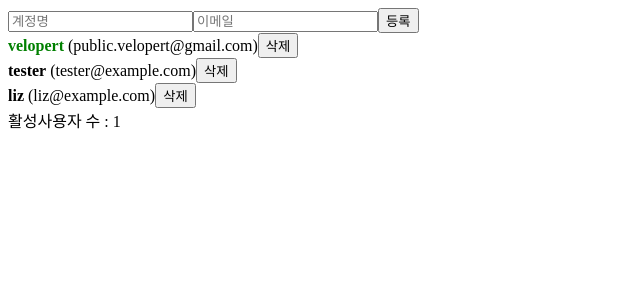
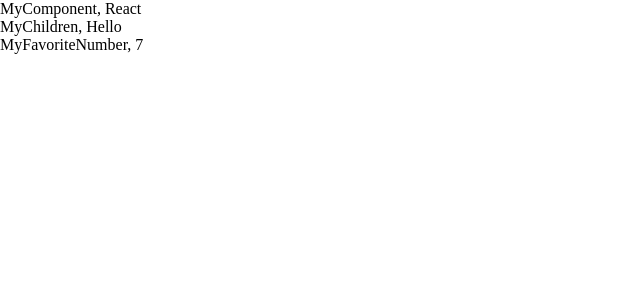
Before and after one commit to JwaSangHeon/react-basic, a React (Create React App) app: page / in a window 1280 px wide. Shown: the top 300 px of the page, without its empty margins (0-640 px from the left). Built offline with nearby package versions, Linux system fonts and the light colour scheme.

Commit message:
props의 이해(defaultProps,propTypes), 함수형, 클래스형 컴포넌트의 차이

```diff
--- a/package.json
+++ b/package.json
@@ -6,6 +6,7 @@
     "@testing-library/jest-dom": "^5.16.3",
     "@testing-library/react": "^12.1.4",
     "@testing-library/user-event": "^13.5.0",
+    "immer": "^9.0.12",
     "react": "^18.0.0",
     "react-dom": "^18.0.0",
     "react-scripts": "5.0.0",
--- /dev/null
+++ b/src/App.css
@@ -0,0 +1,10 @@
+* {
+  margin: 0;
+}
+.react {
+  background-color: black;
+  color: aqua;
+  font-size: 48px;
+  font-weight: bold;
+  padding: 16px;
+}
--- a/src/App.js
+++ b/src/App.js
@@ -1,99 +1,20 @@
-import { useCallback, useMemo, useRef, useState } from 'react';
-import CreateUser from './CreateUser';
-import UserList from './UserList';
-import Counter from './Counter';
-import './styles.css';
+import './App.css';
+import MyComponent from './MyComponent';
 
-//useCallback - useMemo와 비슷, useMemo는 특정 결과값을 재사용 할때 사용, useCallback은 특정 함수를 새로 만들지 않고 사용하고 싶을 때, 사용.
-//선언한 함수들은 컴포넌트가 리렌더링 될 때 마다 새로 만들어진다. 많은 리소스를 차지하는 작업은 아니지만 함수를 필요할때만 만들고 재사용하는 것은 중요하다.
+const App = () => {
+  return (
+    <MyComponent name="React" myFavoriteNumber={7}>
+      Hello
+    </MyComponent>
+  );
+};
 
-function CountActiveUsers(users) {
-  console.log('활성 사용자 수를 세는중...');
-  return users.filter((user) => user.active).length;
-}
-
-function App() {
-  const [inputs, setInputs] = useState({
-    username: '',
-    email: '',
-  });
-  const { username, email } = inputs;
-
-  const onChange = useCallback((e) => {
-    const { name, value } = e.target;
-    setInputs({
-      ...inputs,
-      [name]: value,
-    });
-  }, []);
-
-  const [users, setUsers] = useState([
-    {
-      id: 1,
-      username: 'Heon',
-      email: 'Heon@naver.com',
-      active: true,
-    },
-    {
-      id: 2,
-      username: 'Joon',
-      email: 'Joon@naver.com',
-      active: false,
-    },
-    {
-      id: 3,
-      username: 'Miky',
-      email: 'Miky@naver.com',
-      active: false,
-    },
-  ]);
-  const nextId = useRef(4);
-
-  const onCreate = useCallback(() => {
-    const user = {
-      id: nextId.current,
-      username,
-      email,
-    };
-    setUsers([...users, user]);
-
-    // concat 사용시
-    // setUsers(users.concat(user));
-
-    setInputs({
-      username: '',
-      email: '',
-    });
-    nextId.current += 1;
-  }, [username, email]);
-
-  const onRemove = useCallback((id) => {
-    // user.id 가 파라미터로 일치하지 않는 원소만 추출해서 새로운 배열을 만듦
-    // = user.id 가 id 인것을 제거함
-    setUsers(users.filter((user) => user.id !== id));
-  }, []);
-  const onToggle = useCallback((id) => {
-    setUsers(
-      users.map((user) =>
-        user.id === id ? { ...user, active: !user.active } : user,
-      ),
-    );
-  }, []);
-  const count = useMemo(() => CountActiveUsers(users), [users]);
-  // users변화가 있을 때만 활성 사용자를 세야한다. 그래서 useMemo를 활용하여 이전에 계산한 값을 재사용한다(Memo => 'memoized의 준말')
-  return (
-    <div className="App">
-      <CreateUser
-        username={username}
-        email={email}
-        onChange={onChange}
-        onCreate={onCreate}
-      />
-      <UserList users={users} onRemove={onRemove} onToggle={onToggle} />
-      <div>활성사용자 수 : {count}</div>
-      <Counter />
-    </div>
-  );
-}
+// class형 component
+// class App extends Component {
+//   render() {
+//     const name = 'React';
+//     return <div className="react">{name}</div>;
+//   }
+// }
 
 export default App;
--- /dev/null
+++ b/src/MyComponent.js
@@ -0,0 +1,39 @@
+import React, { Component } from 'react';
+import PropTypes from 'prop-types';
+
+// const MyComponent = ({ name, children, myFavoriteNumber }) => {
+//   return (
+//     <>
+//       MyComponent, {name}
+//       <br />
+//       MyChildren, {children}
+//       <br />
+//       MyFavoriteNumber, {myFavoriteNumber}
+//     </>
+//   );
+// };
+
+class MyComponent extends Component {
+  render() {
+    const { name, children, myFavoriteNumber } = this.props;
+    return (
+      <>
+        MyComponent, {name}
+        <br />
+        MyChildren, {children}
+        <br />
+        MyFavoriteNumber, {myFavoriteNumber}
+      </>
+    );
+  }
+}
+
+MyComponent.defaultProps = {
+  name: 'basic',
+};
+MyComponent.propTypes = {
+  name: PropTypes.string,
+  myFavoriteNumber: PropTypes.number.isRequired,
+};
+
+export default MyComponent;
--- a/src/index.js
+++ b/src/index.js
@@ -1,7 +1,6 @@
 import React from 'react';
 import ReactDOM from 'react-dom/client';
 import App from './App';
-import AppVer2 from './AppVer2';
 
 const root = ReactDOM.createRoot(document.getElementById('root'));
-root.render(<AppVer2 />);
+root.render(<App />);
--- /dev/null
+++ b/src/practice/hooks/App.js
@@ -0,0 +1,100 @@
+import { useCallback, useMemo, useRef, useState } from 'react';
+import CreateUser from './CreateUser';
+import UserList from './UserList';
+import Counter from './Counter';
+import './styles.css';
+import produce from 'immer';
+
+//useCallback - useMemo와 비슷, useMemo는 특정 결과값을 재사용 할때 사용, useCallback은 특정 함수를 새로 만들지 않고 사용하고 싶을 때, 사용.
+//선언한 함수들은 컴포넌트가 리렌더링 될 때 마다 새로 만들어진다. 많은 리소스를 차지하는 작업은 아니지만 함수를 필요할때만 만들고 재사용하는 것은 중요하다.
+
+function CountActiveUsers(users) {
+  console.log('활성 사용자 수를 세는중...');
+  return users.filter((user) => user.active).length;
+}
+
+function App() {
+  const [inputs, setInputs] = useState({
+    username: '',
+    email: '',
+  });
+  const { username, email } = inputs;
+
+  const onChange = useCallback((e) => {
+    const { name, value } = e.target;
+    setInputs({
+      ...inputs,
+      [name]: value,
+    });
+  }, []);
+
+  const [users, setUsers] = useState([
+    {
+      id: 1,
+      username: 'Heon',
+      email: 'Heon@naver.com',
+      active: true,
+    },
+    {
+      id: 2,
+      username: 'Joon',
+      email: 'Joon@naver.com',
+      active: false,
+    },
+    {
+      id: 3,
+      username: 'Miky',
+      email: 'Miky@naver.com',
+      active: false,
+    },
+  ]);
+
+  const nextId = useRef(4);
+  const onCreate = useCallback(() => {
+    const user = {
+      id: nextId.current,
+      username,
+      email,
+    };
+    setUsers([...users, user]);
+
+    // concat 사용시
+    // setUsers(users.concat(user));
+
+    setInputs({
+      username: '',
+      email: '',
+    });
+    nextId.current += 1;
+  }, [username, email]);
+
+  const onRemove = useCallback((id) => {
+    // user.id 가 파라미터로 일치하지 않는 원소만 추출해서 새로운 배열을 만듦
+    // = user.id 가 id 인것을 제거함
+    setUsers(users.filter((user) => user.id !== id));
+  }, []);
+  const onToggle = useCallback((id) => {
+    setUsers(
+      users.map((user) =>
+        user.id === id ? { ...user, active: !user.active } : user,
+      ),
+    );
+  }, []);
+  const count = useMemo(() => CountActiveUsers(users), [users]);
+  // users변화가 있을 때만 활성 사용자를 세야한다. 그래서 useMemo를 활용하여 이전에 계산한 값을 재사용한다(Memo => 'memoized의 준말')
+  return (
+    <div className="App">
+      <CreateUser
+        username={username}
+        email={email}
+        onChange={onChange}
+        onCreate={onCreate}
+      />
+      <UserList users={users} onRemove={onRemove} onToggle={onToggle} />
+      <div>활성사용자 수 : {count}</div>
+      <Counter />
+    </div>
+  );
+}
+
+export default App;
--- a/src/AppVer2.js
+++ b/src/practice/hooks/AppVer2.js
@@ -1,7 +1,8 @@
 import React, { useRef, useMemo, useReducer } from 'react';
 import UserList from './UserList';
 import CreateUser from './CreateUser';
-import useInputs from './hooks/useInputs';
+import useInputs from './useInputs';
+import { produce } from 'immer';
 
 function countActiveUsers(users) {
   console.log('활성 사용자 수를 세는중...');
@@ -34,22 +35,19 @@
 const reducer = (state, action) => {
   switch (action.type) {
     case 'CREATE_USER':
-      return {
-        ...state,
-        users: [...state.users, action.user],
-      };
+      return produce(state, (draft) => {
+        draft.users.push(action.user);
+      });
     case 'TOGGLE_USER':
-      return {
-        ...state,
-        users: state.users.map((user) =>
-          user.id === action.id ? { ...user, active: !user.active } : user,
-        ),
-      };
+      return produce(state, (draft) => {
+        const user = draft.users.find((user) => user.id === action.id);
+        user.active = !user.active;
+      });
     case 'REMOVE_USER':
-      return {
-        ...state,
-        users: state.users.filter((user) => user.id !== action.id),
-      };
+      return produce(state, (draft) => {
+        const index = draft.users.findIndex((user) => user.id === action.id);
+        draft.users.splice(index, 1);
+      });
     default:
       return state;
   }
--- a/src/CreateUser.js
+++ b/src/practice/hooks/CreateUser.js
@@ -1,6 +1,6 @@
 import React, { useContext } from 'react';
 import { UserDispatch } from './AppVer2';
-import useInputs from './hooks/useInputs';
+import useInputs from './useInputs';
 
 function CreateUser({ username, email, onChange, onCreate }) {
   return (
```
Also changed, not shown: src/practice/hooks/Counter.js (renamed from src/Counter.js), src/practice/hooks/UserList.js (renamed from src/UserList.js), src/practice/hooks/styles.css (renamed from src/styles.css), src/practice/hooks/useInputs.js (renamed from src/hooks/useInputs.js), 1 other file (tests, documents, lock files or other folders).
